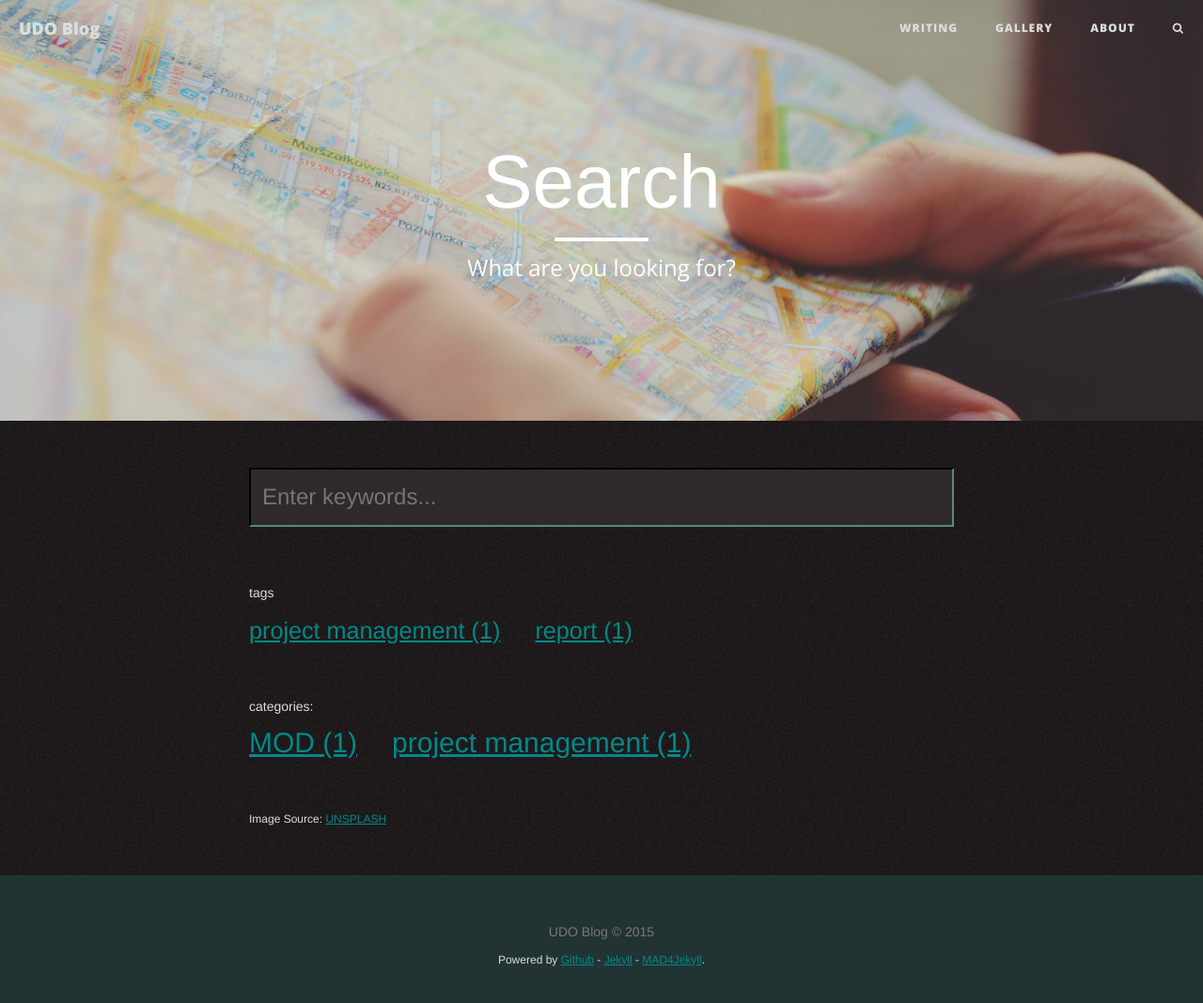
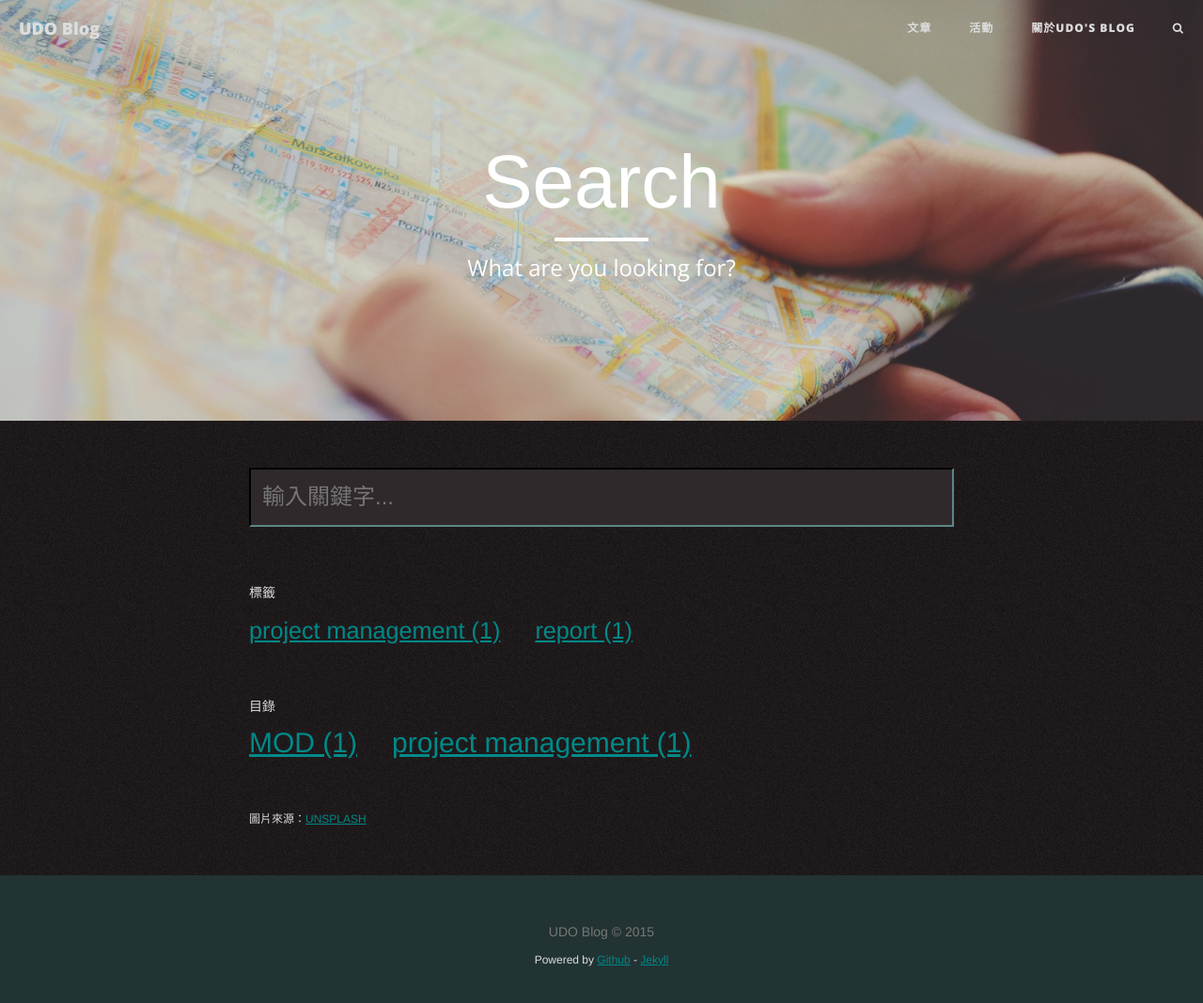
Before and after one commit to udoblog/udoblog, a Jekyll site: the page built from search.html, in a window 1280 px wide and 1106 px high. Shown: the top 1068 px of the window at 94% size. Built offline with Jekyll 4.4.1, drawn with Linux system fonts in a browser that asks for light colours; nearby versions of some CDN libraries; Markdown is read by kramdown in place of the engine named in the settings.

Commit message:
update content

```diff
--- a/_includes/footer.html
+++ b/_includes/footer.html
@@ -4,7 +4,7 @@
         <div class="row">
             <div class="col-lg-8 col-lg-offset-2 col-md-10 col-md-offset-1">
                 <p class="copyright text-muted">{{ site.title }} &copy;  {{ site.time | date: '%Y' }}</p>
-<center><h6><p>Powered by <a href="https://github.com/">Github</a> - <a href="https://github.com/jekyll/">Jekyll</a> - <a href="https://github.com/madforjekyll/madforjekyll.github.io">MAD4Jekyll</a>.</p></h6></center>
+<center><h6><p>Powered by <a href="https://github.com/">Github</a> - <a href="https://github.com/jekyll/">Jekyll</a> </p></h6></center>
             </div>
         </div>
     </div>
--- a/_includes/links.html
+++ b/_includes/links.html
@@ -1,6 +1,6 @@
 
   <ul class="faul">
-<p class="lead"><h4>Links</h4></p>
+<p class="lead"><h4>相關連結</h4></p>
                       {% if site.twitter_username %}
                     <li>
  <a href="https://twitter.com/{{ site.twitter_username }}" style="
--- a/_includes/nav.html
+++ b/_includes/nav.html
@@ -17,13 +17,13 @@
             <ul class="nav navbar-nav navbar-right">
 
 <li>
-                    <a href="{{ root_url }}/writing/">WRITING</a>
+                    <a href="{{ root_url }}/writing/">文章</a>
                 </li>
 <li>
-                    <a href="{{ root_url }}/gallery/">GALLERY</a>
+                    <a href="{{ root_url }}/gallery/">活動</a>
                 </li>
 <li>
-                    <a href="{{ root_url }}/about/">ABOUT</a>
+                    <a href="{{ root_url }}/about/">關於UDO's Blog</a>
                 </li>
 <li>
                     <a href="{{ root_url }}/search/" class="nav-search-link" title="SEARCH">
--- a/index.html
+++ b/index.html
@@ -89,7 +89,7 @@ header-img: "img/home-bg.jpg"
 
 
 <br>
-<h6><p>Image Source: <a href="http://www.wallconvert.com/wallpapers/fantasy/on-cliffs-edge-18900.html">Wallconvert</a></p></h6>
+<h6><p>圖片來源：<a href="http://www.wallconvert.com/wallpapers/fantasy/on-cliffs-edge-18900.html">Wallconvert</a></p></h6>
 
 
 
--- a/search.html
+++ b/search.html
@@ -35,7 +35,7 @@ header-img: "img/search-bg2.jpg"
     </style>
 
 <!-- Html Elements for Search -->
-<input type="text" id="search-input" placeholder="Enter keywords...">
+<input type="text" id="search-input" placeholder="輸入關鍵字...">
 <ul id="results-container" style="list-style-type: none;"></ul>
 
 <!-- Script pointing to jekyll-search.js -->
@@ -57,7 +57,7 @@ header-img: "img/search-bg2.jpg"
 
 <br>
   <div id="tags">
-  	<h5>tags</h5>
+  	<h5>標籤</h5>
    {% assign tags = site.tags | sort %}
 {% for tag in tags %}
  <span class="site-tag">
@@ -79,7 +79,7 @@ header-img: "img/search-bg2.jpg"
 
 <br>
   <div id="categories">
-  	<h5>categories:</h5>
+  	<h5>目錄</h5>
    {% assign categories = site.categories | sort %}
 {% for category in categories %}
  <span class="site-category">
@@ -99,4 +99,4 @@ header-img: "img/search-bg2.jpg"
 </style>
 
 <br>
-<h6>Image Source: <a href="https://source.unsplash.com/NuE8Nu3otjo">UNSPLASH</a></h6>
+<h6>圖片來源：<a href="https://source.unsplash.com/NuE8Nu3otjo">UNSPLASH</a></h6>
--- a/writing/index.html
+++ b/writing/index.html
@@ -54,4 +54,4 @@ header-img: "img/writing-bg2.jpg"
 {% endif %}
 
 <br>
-<h6>Image Source: <a href="https://unsplash.com/photos/LNRyGwIJr5c">UNSPLASH</a>
+<h6>圖片來源：<a href="https://unsplash.com/photos/LNRyGwIJr5c">UNSPLASH</a>
```
Also changed, not shown: other parts of search.html (+1 -1 lines), tag/pm.md (deleted, +0 -8 lines).
